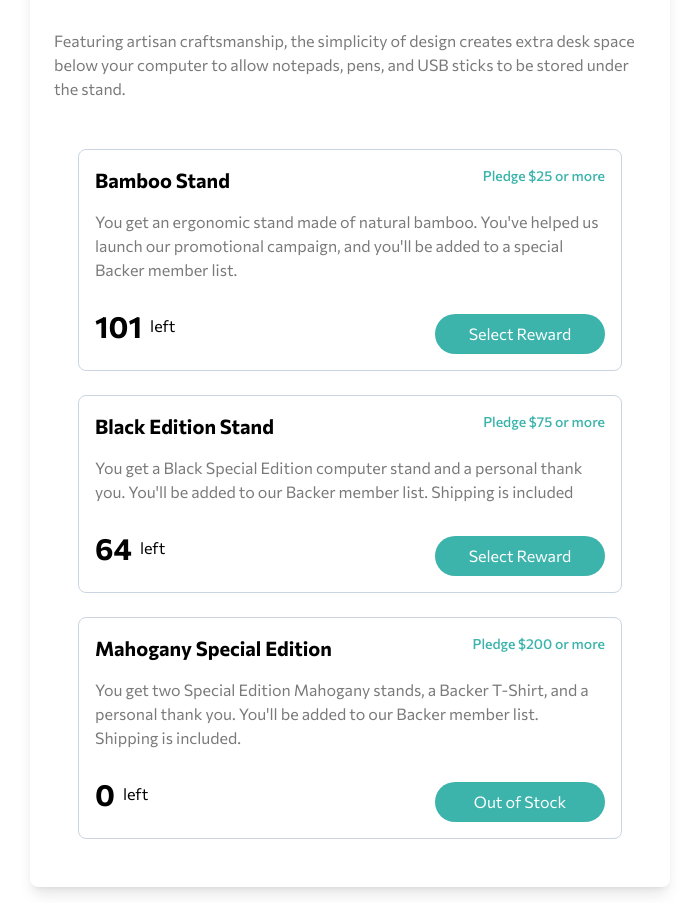
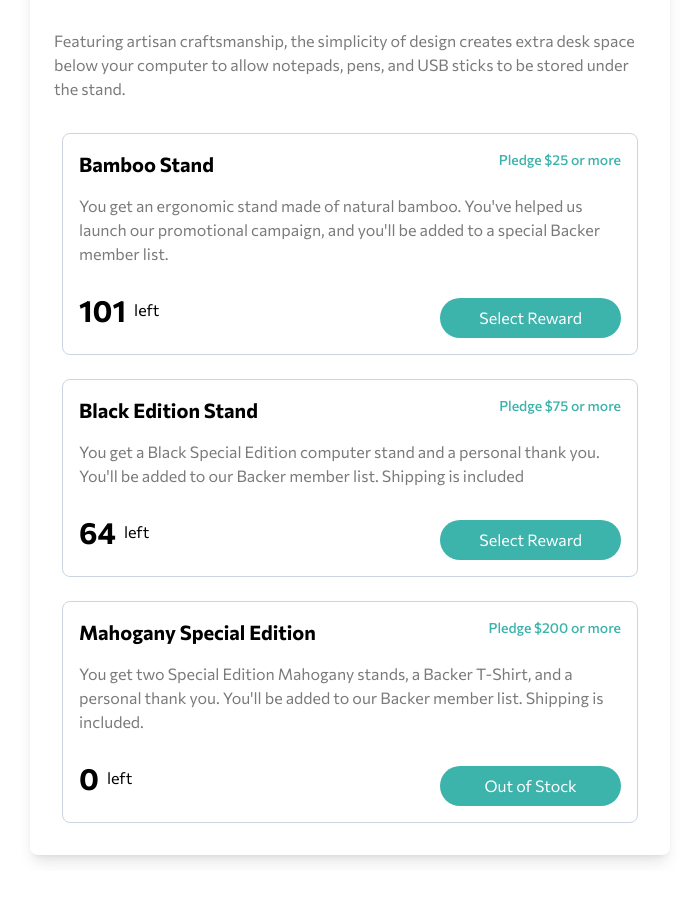
Before and after one commit to issa99-lab/Crowd-Funding-Product-Page, a website: page index.html in a window 1280 px wide. Shown: the part 1182-2085 px from the top of the page, without its empty margins (290-989 px from the left). After the commit the page ends 2053 px from the top, so only its background shows below. Drawn offline with Linux system fonts and the light colour scheme.

Commit message:
Buttons :(

```diff
--- a/index.html
+++ b/index.html
@@ -133,7 +133,7 @@
           </p>
 
           <section
-            class="flex flex-col p-6 gap-4 md:gap-6 justify-start lg:gap-6"
+            class="flex flex-col p-2 gap-4 md:gap-6 justify-start lg:gap-6"
           >
 
             <!-- child child 1 -->
@@ -165,7 +165,7 @@
                   <span class="">left</span>
                 </div>
 
-              <button class="rounded-full w-1/2 mt-2  bg-moderate-cyan  text-white py-2 px-4 md:w-1/4 lg:w-1/3">
+              <button class="rounded-full w-1/2 mt-2  bg-moderate-cyan  text-white py-2 px-4 md:w-1/3 lg:w-1/3">
                     Select Reward</button>
                 </div>
               </div>
```
Also changed, not shown: CSS/main.css.
